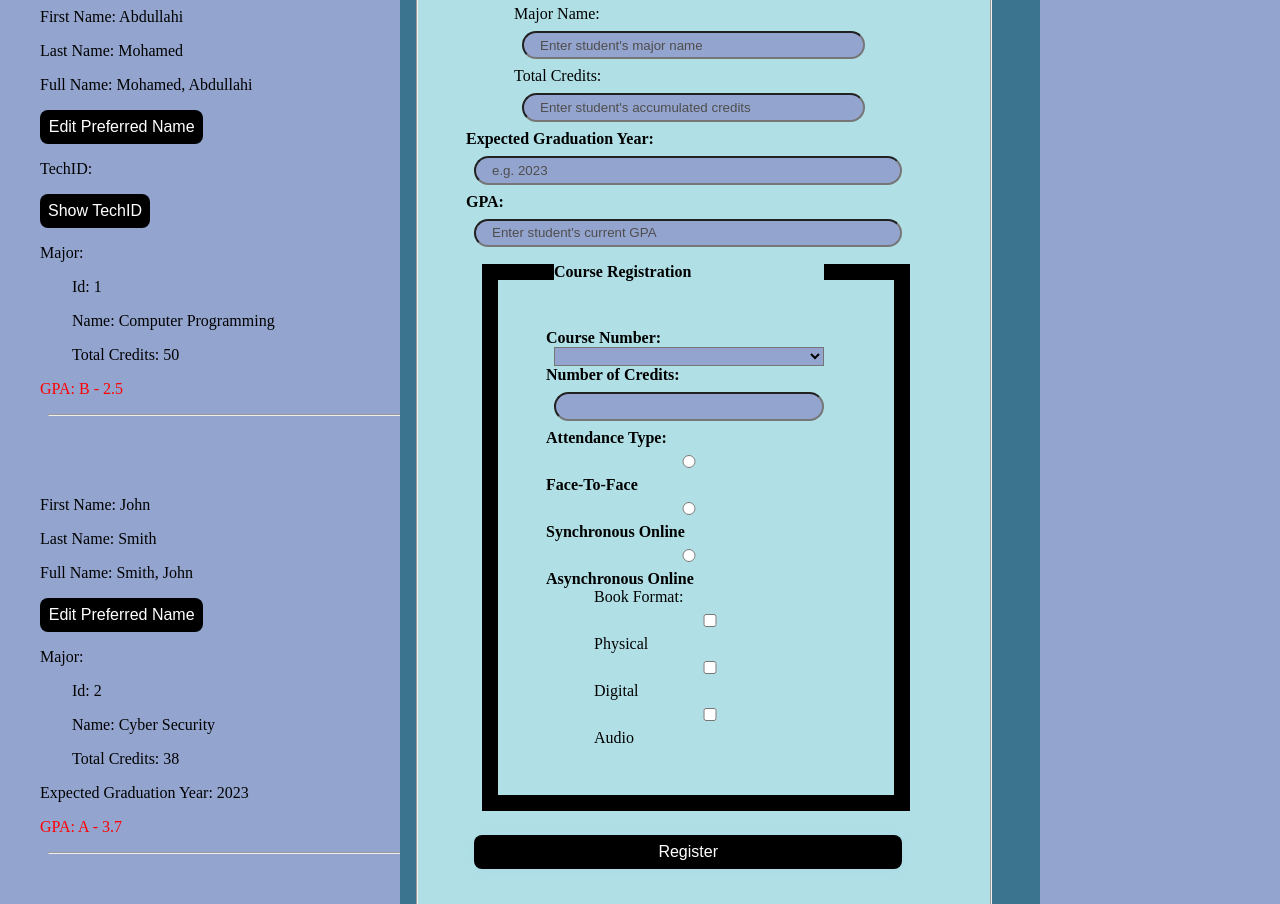
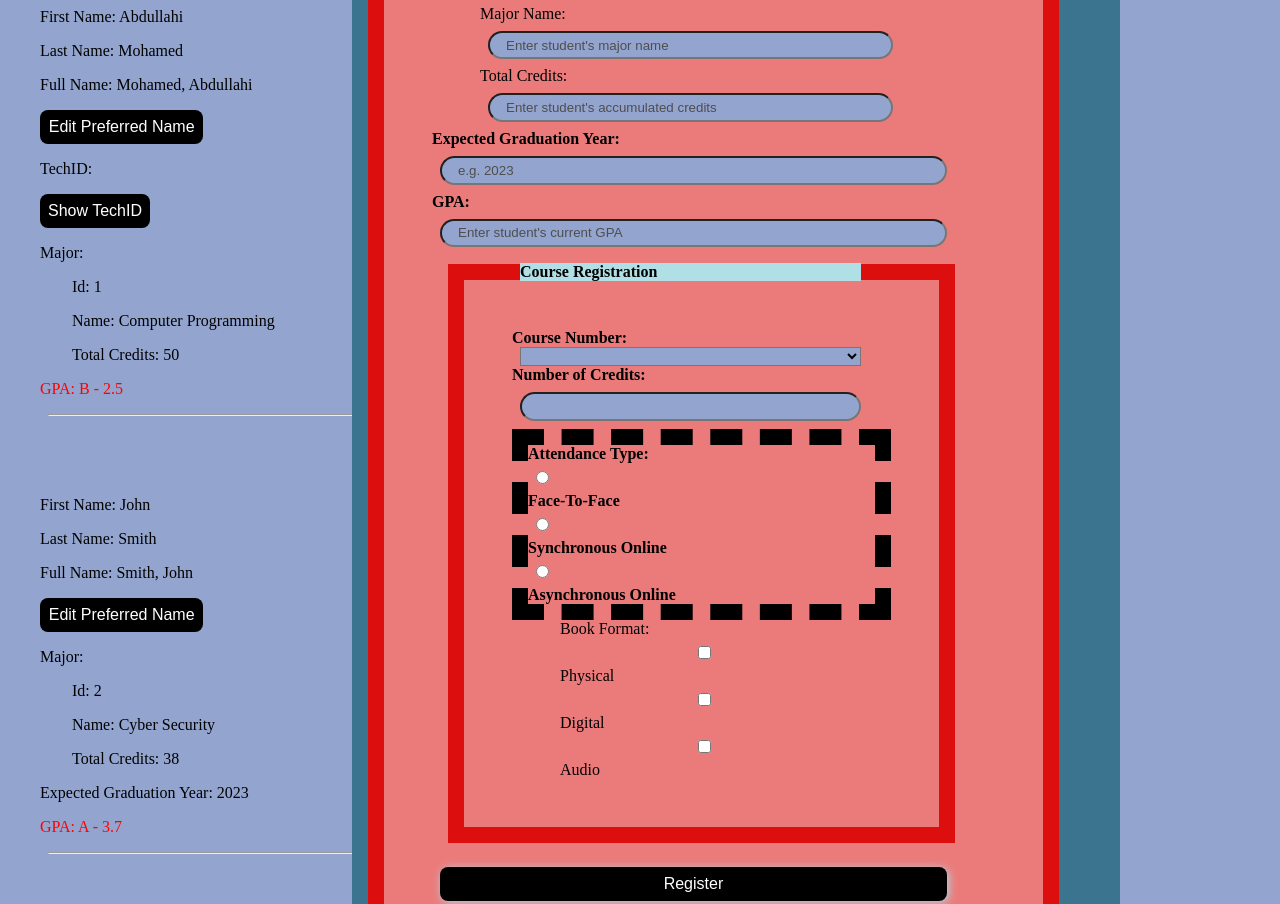
Before and after one commit to Abdalla2040/week7, a plain HTML site: page index.html in a window 1280 px wide. Shown: the part 443-1347 px from the top of the page. Drawn offline with nearby package versions, Linux system fonts and the light colour scheme.

Commit message:
modified the stylesheet

```diff
--- a/index.html
+++ b/index.html
@@ -16,7 +16,9 @@
         <div v-html="profilePhoto" class="profilePhoto"></div>
         <div>
           <form id="form1">
-            <fieldset>
+            <fieldset
+              v-bind:class="{validForm: newStudent.valid, invalidForm: newStudent.invalid}"
+            >
               <legend>ADD STUDENT</legend>
               <label
                 >First Name:
@@ -68,7 +70,10 @@
                   v-model="newStudent.gpa"
                   placeholder="Enter student's current GPA"
               /></label>
-              <fieldset class="registrations">
+              <fieldset
+                class="registrations"
+                v-bind:class="{validForm: registration.valid, invalidForm: registration.invalid}"
+              >
                 <legend>Course Registration</legend>
                 <label
                   >Course Number: <br />
@@ -84,32 +89,28 @@
                     type="number"
                     v-model.number="registration.numOfCredits"
                 /></label>
-                <label
+                <label class="att"
                   >Attendance Type: <br />
-                  <label class="att" style="display: inline">
+
                   <input
-                      style="display: inline"
                     type="radio"
                     value="Face-To-Face"
                     v-model="registration.attendanceType"
                   />
-                    Face-To-Face</label
-                  >
-                  <label>
+                  Face-To-Face
+
                   <input
                     type="radio"
                     value="Synchronous Online"
                     v-model="registration.attendanceType"
                   />
-                    Synchronous Online</label
-                  >
-                  <label>
+                  Synchronous Online
+
                   <input
                     type="radio"
                     value="Asynchronous Online"
                     v-model="registration.attendanceType"
-                    />Asynchronous Online</label
-                  >
+                  />Asynchronous Online
                 </label>
                 <label
                   >Book Format: <br />
--- a/style.css
+++ b/style.css
@@ -71,8 +71,8 @@ body {
 #form1 {
   position: absolute;
   top: 10rem;
-  right: 15rem;
-  width: 50%;
+  right: 10rem;
+  width: 60%;
   font-weight: 600;
   background-color: #3a748f;
 }
@@ -90,7 +90,8 @@ body {
   display: block;
   width: auto;
   margin-left: auto;
-  background-color: powderblue;
+  /* background-color: powderblue; */
+  background: none;
 }
 #form1 label:nth-of-type(4) {
   margin-left: 3rem;
@@ -100,7 +101,7 @@ body {
 #form1 fieldset {
   margin: 1rem;
   padding: 3rem;
-  background-color: powderblue;
+  /* background-color: powderblue; */
 }
 .newStdBtn {
   margin-top: 0.5rem;
@@ -120,22 +121,24 @@ legend {
 #form1 input::placeholder {
   color: rgb(79, 77, 77);
 }
+.validForm {
+  background-color: rgb(150, 240, 168);
+  border: 1rem solid rgb(2, 115, 43);
+}
+.invalidForm {
+  background-color: rgb(235, 123, 123);
+  border: 1rem solid rgb(220, 14, 14);
+}
 .registrations {
-  border: 1rem solid black;
+  /* min-width: 60%; */
+  clear: both;
 }
-.registrations input,
-label {
+.att {
+  border: 1rem dashed black;
+}
+.att input[type="radio"] {
+  width: auto;
   display: inline;
+  clear: both;
+  text-align: left;
 }
-/* .att input {
-  display: inline;
-  margin-left: 1rem;
-  border: 1rem solid rgb(140, 62, 62);
-} */
-/* input[type="radio"] {
-  display: inline;
-} */
-/* .att {
-  display: inline;
-  margin-right: 10rem;
-} */
--- a/vue.js
+++ b/vue.js
@@ -22,12 +22,16 @@ var app = new Vue({
       graduationYear: null,
       gpa: null,
       registrations: [],
+      valid: false,
+      invalid: true,
     },
     registration: {
       courseNumber: null,
       attendanceType: null,
       numOfCredits: null,
       bookFormat: [],
+      valid: false,
+      invalid: true,
     },
     student: [
       {
@@ -94,6 +98,10 @@ var app = new Vue({
     },
     register: function () {
       this.newStudent.registrations.push(Object.assign({}, this.registration));
+      this.registration.courseNumber = "";
+      this.registration.numOfCredits = null;
+      this.registration.attendanceType = "";
+      this.registration.bookFormat = "";
     },
   },
   computed: {
@@ -120,6 +128,30 @@ var app = new Vue({
         this.setUpdated();
       },
     },
+    newStudent: {
+      handler: function () {
+        if (this.newStudent.firstName == "") {
+          this.newStudent.valid = true;
+          this.newStudent.invalid = false;
+        } else {
+          this.newStudent.valid = false;
+          this.newStudent.invalid = true;
+        }
+      },
+      deep: true,
+    },
+    registration: {
+      handler: function () {
+        if (this.registration.numOfCredits == null) {
+          this.registration.invalid = false;
+          this.registration.valid = true;
+        } else {
+          this.registration.valid = false;
+          this.registration.invalid = true;
+        }
+      },
+      deep: true,
+    },
   },
   template: "#Divtemplate",
 });
```
Lines whose indentation alone changed are shown as unchanged.
